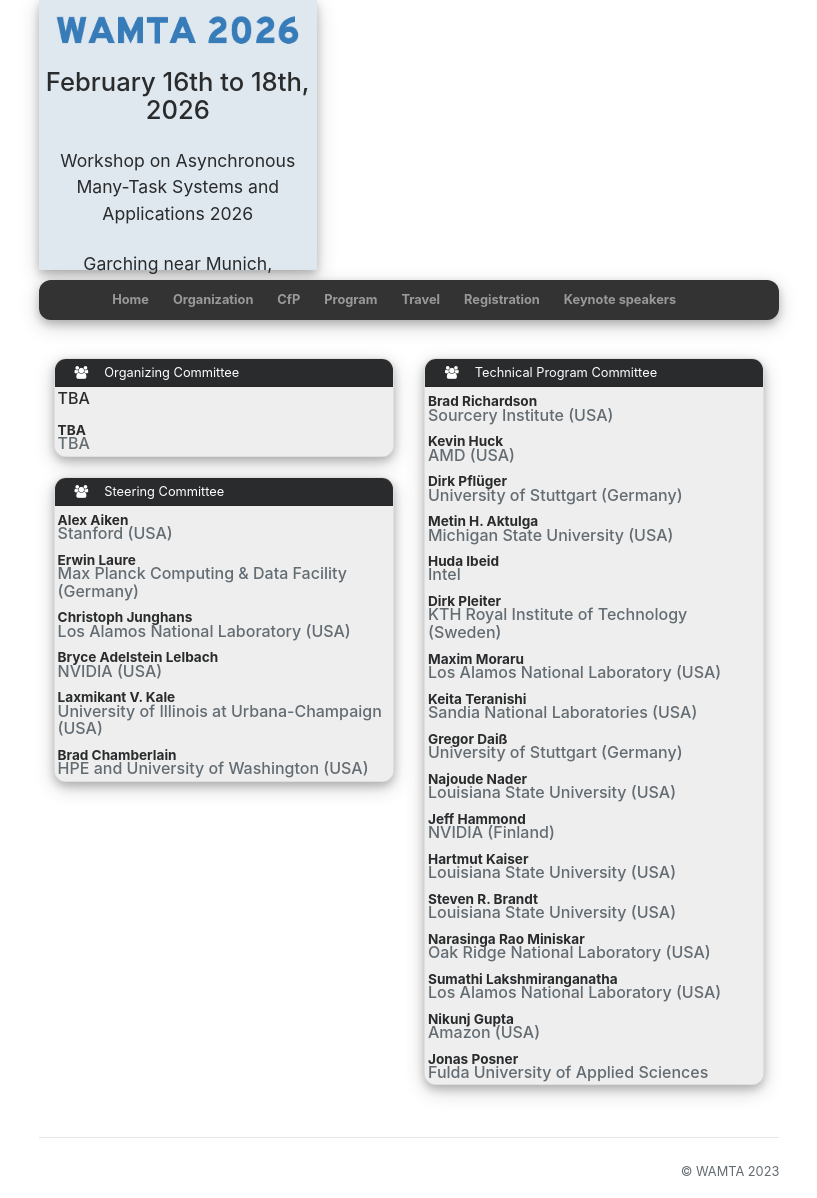
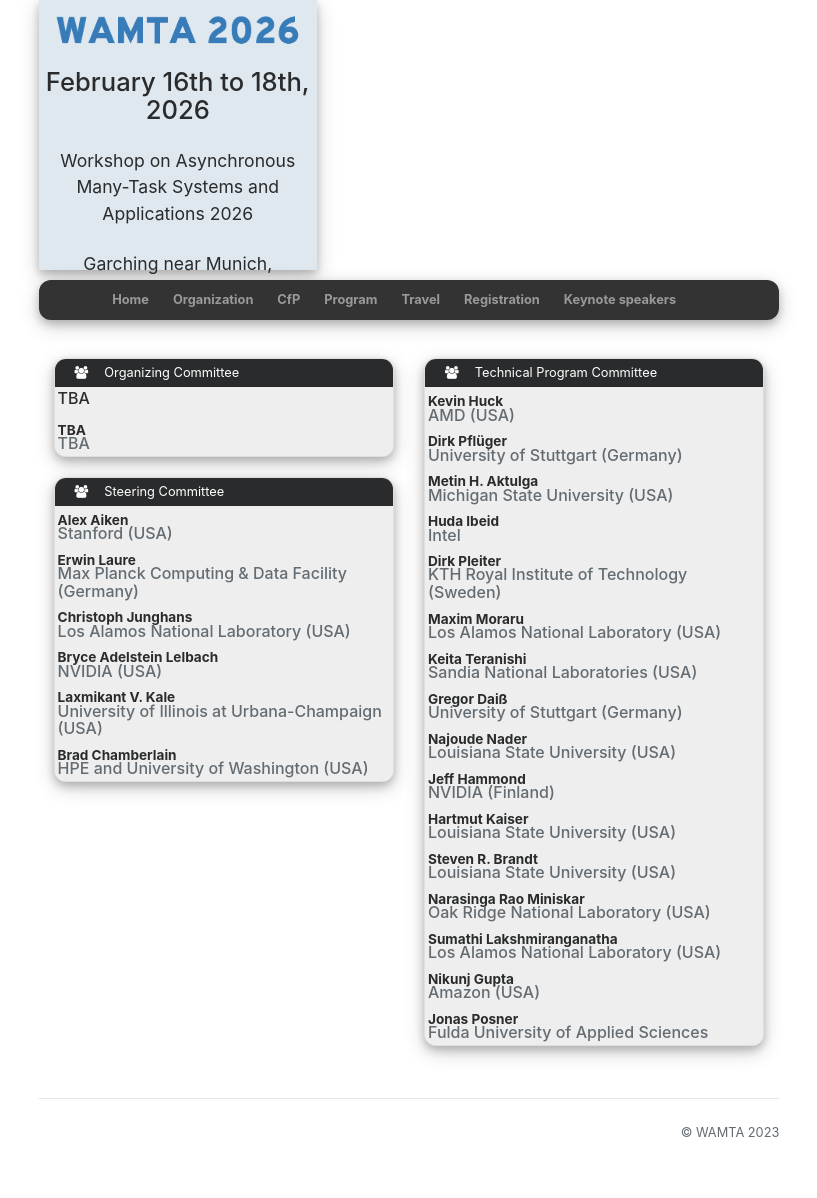
Before and after one commit to wamta26/WAMTA26.github.io, a Jekyll site: the page built from committees.html, in a window 1280 px wide. Shown: the whole page, without its empty margins (231-1048 px from the left). Built offline with Jekyll 4.4.1, drawn with Linux system fonts in a browser that asks for light colours; nearby versions of some CDN libraries; after the commit the page ends 1158 px from its top, so only the background shows below that.

Commit message:
remove unresponsive reviewers

```diff
--- a/_data/conference.yml
+++ b/_data/conference.yml
@@ -118,9 +118,6 @@ steering_committee:
     org: HPE and University of Washington (USA)
     homepage: https://homes.cs.washington.edu/~bradc/
 technical_program_committee:
-  - name: Brad Richardson
-    org: Sourcery Institute (USA)
-    homepage:
   - name: Kevin Huck
     org: AMD (USA)
     homepage:
```
